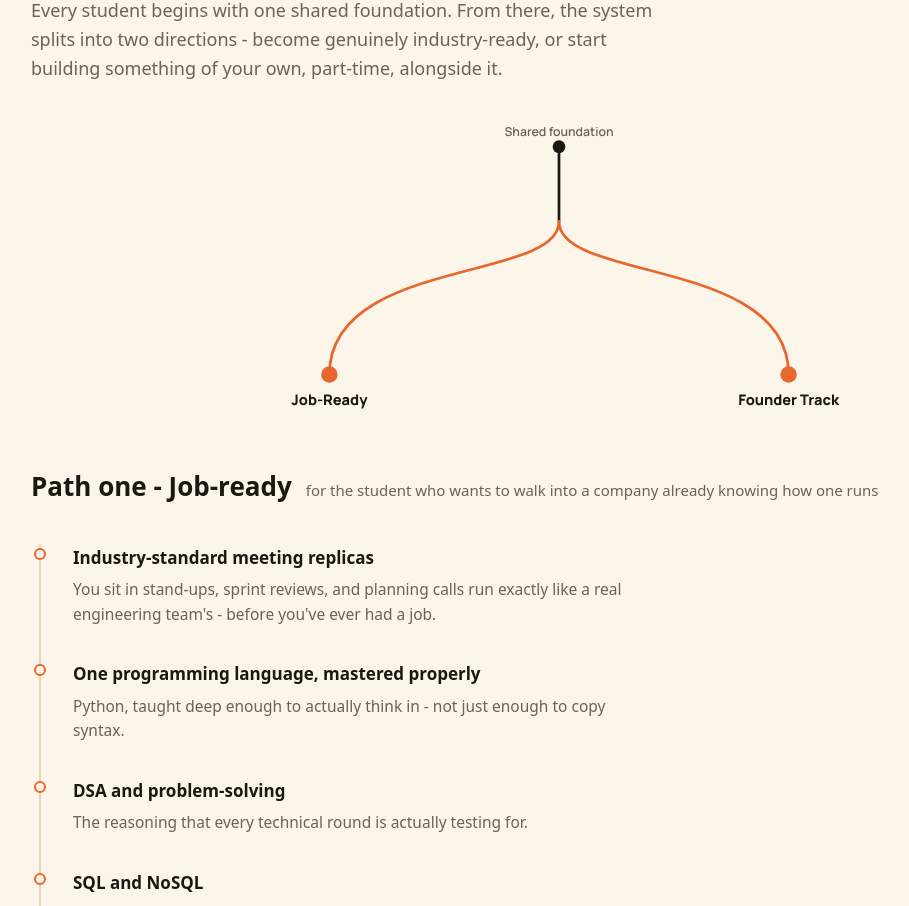
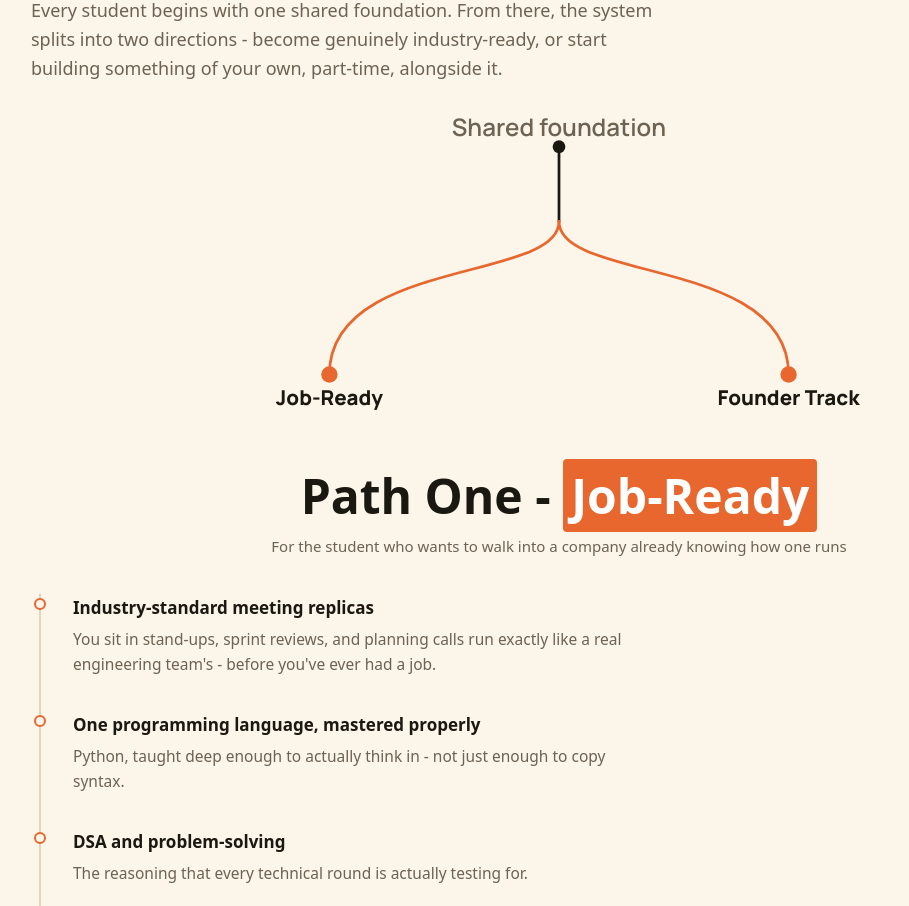
Before and after one commit to developerbuildwithsanny-cmyk/grow10x, a Next.js app: page / in a window 1280 px wide. Shown: the part 1860-2766 px from the top of the page, without its empty margins (81-990 px from the left). Built offline with nearby package versions, Linux system fonts and the light colour scheme; a web font is replaced by a local one.

Commit message:
updated style

```diff
--- a/src/components/newHomepage/Sections.jsx
+++ b/src/components/newHomepage/Sections.jsx
@@ -46,7 +46,7 @@ export function HeroSection() {
             ["4.5 months", "of hands-on, industry-style training"],
             ["+1 month", "real internship, not a certificate exercise"],
             ["2 paths", "job-ready or founder - you choose"],
-            ["0", "prior experience or knowledge required"],
+            ["No", "prior experience or knowledge required"],
           ].map(([value, label]) => (
             <div key={value} className="flex flex-col">
               <strong className="text-[32px] leading-tight tracking-[-0.02em]">
@@ -121,7 +121,7 @@ export function PathsDiagram() {
           textAnchor="middle"
           fill="#6e6252"
           fontFamily="Manrope, sans-serif"
-          fontSize="13.5"
+          fontSize="26.5"
           fontWeight="600"
         >
           Shared foundation
@@ -134,7 +134,7 @@ export function PathsDiagram() {
           textAnchor="middle"
           fill="#1b1812"
           fontFamily="Manrope, sans-serif"
-          fontSize="16"
+          fontSize="22.5"
           fontWeight="800"
         >
           Job-Ready
@@ -145,7 +145,7 @@ export function PathsDiagram() {
           textAnchor="middle"
           fill="#1b1812"
           fontFamily="Manrope, sans-serif"
-          fontSize="16"
+          fontSize="22.5"
           fontWeight="800"
         >
           Founder Track
@@ -158,13 +158,16 @@ export function PathsDiagram() {
 export function JobReadySection() {
   return (
     <div className="mb-0">
-      <div className="mb-9 flex flex-wrap items-baseline gap-3.5">
-        <h3 className="m-0 text-[26px] font-extrabold">Path one - Job-ready</h3>
-        <span className={`text-[15px] ${muted}`}>
-          for the student who wants to walk into a company already knowing how
+      <center><div className="mb-9 flex flex-col gap-2">
+        <h1 className="m-0 whitespace-nowrap text-[26px] md:text-[48px] font-extrabold leading-tight">
+          Path One - <span className="bg-[#e8672e] text-white px-2 py-1 rounded">Job-Ready</span>
+        </h1>
+        <span className={`block text-[15px] leading-6 ${muted}`}>
+          For the student who wants to walk into a company already knowing how
           one runs
         </span>
       </div>
+      </center>
       <div className="ml-2 border-l-2 border-[#e4d6bb]">
         {jobReadyMilestones.map(([title, body]) => (
           <div
--- a/src/components/newHomepage/page.jsx
+++ b/src/components/newHomepage/page.jsx
@@ -37,7 +37,7 @@ function SectionIntro({ title, children, centered = false }) {
 
 function FounderNote() {
   return (
-    <div className="grid gap-12 md:grid-cols-[.9fr_1.1fr] md:gap-16">
+    <div className="grid gap-12 md:grid-cols-[.9fr_1.1fr] md:gap-14">
       <div>
         <h2 className="mb-5 text-[clamp(28px,4vw,40px)] font-extrabold leading-[1.2] tracking-[-0.02em]">
           Why this exists
@@ -47,29 +47,32 @@ function FounderNote() {
           kept seeing - talented students, held back not by ability, but by cost
           and access.
         </p>
+
+        <p className="mt-5 text-[17px] text-[#6e6252]">
+          For Full explaination, Watch 👇 this reel.
+        </p>
+        <ReelCard />
+      </div>
+      <div>
+        <p className="mb-5 text-[17px]">
+          College gives you a degree. Industry expects skills. But most students
+          graduate without knowing what to learn, which roles to apply for, or
+          how to build a career. <b>We are building the bridge</b>. Our goal is
+          simple: help students understand the industry, build the right skills,
+          and become career-ready before they graduate.
+        </p>
+        <p className="mb-10 text-[17px]">
+          <i>
+            From degree to direction. From learning to building.
+            <br />
+            This is why 10xAISchool exists.
+          </i>
+        </p>
         <p className="font-bold">
           Chaitanya
           <span className="mt-0.5 block text-sm font-medium text-[#6e6252]">
             AI Engineering and Agentic AI Trainer · Co-Founder, 10xAISchool
           </span>
-        </p>
-      </div>
-      <div>
-        <p className="mb-5 text-[17px]">
-          College gives you a degree. Industry expects skills.
-          But most students graduate without knowing what to learn, which roles to apply for,
-          or how to build a career. <b>We are building the bridge</b>. Our goal is simple: help
-          students understand the industry, build the right skills, and become career-ready before they graduate.
-
-
-        </p>
-        <p className="mb-5 text-[17px]">
-         <i>From degree to direction. From learning to building.
-        <br/>This is why 10xAISchool exists.
-         </i>
-        </p>
-        <p className="mb-5 text-[17px] text-[#6e6252]">
-         For Full explaination, Watch 👇 this reel.
         </p>
       </div>
     </div>
@@ -97,14 +100,12 @@ function JoinSection() {
           <strong
             className={`text-[clamp(48px,8vw,84px)] leading-none tracking-[-0.03em] transition-[filter] duration-500 ${revealed ? "blur-0" : "blur-[18px]"}`}
           >
-            <sup className="text-[.32em] text-[#6e6252]">
-
-                </sup>
+            <sup className="text-[.32em] text-[#6e6252]"></sup>
           </strong>
         </button>
         <a
           href={joinUrl}
-        //   target="_blank"
+          //   target="_blank"
           rel="noreferrer"
           className="inline-flex rounded-full bg-[#e8672e] px-[30px] py-[15px] text-base font-bold text-white transition hover:bg-[#d1541f]"
         >
@@ -122,7 +123,7 @@ function ReelCard() {
       href={reelUrl}
       target="_blank"
       rel="noreferrer"
-      className="mx-auto mt-10 flex max-w-[580px] items-center gap-4 rounded-[22px] bg-[#1b1812] px-[22px] py-6 text-[#fbf5ea] transition hover:-translate-y-0.5 hover:bg-[#2b241c] md:mt-[52px] md:gap-[22px] md:px-8 md:py-7"
+      className="mx-auto mt-5 flex max-w-[580px] items-center gap-4 rounded-[22px] bg-[#1b1812] px-[22px] py-6 text-[#fbf5ea] transition hover:-translate-y-0.5 hover:bg-[#2b241c] md:mt-[20px] md:gap-[20px] md:px-8 md:py-7"
     >
       <span className="grid h-[50px] w-[50px] flex-none place-items-center rounded-full bg-[#e8672e] md:h-[60px] md:w-[60px]">
         ▶
@@ -167,12 +168,21 @@ export default function HomePage() {
         </QuoteBand>
         <section id="founder-track" className="bg-[#f2e6d0] px-0 py-[70px]">
           <div className={wrap}>
-            <SectionIntro title="Path two - Build your own thing">
-              Run this part-time, alongside everything else. It&apos;s a plain
-              framework for turning a real problem into a product people
-              actually pay for - no funding, no team, and no computer-science
-              degree required to start.
-            </SectionIntro>
+            <div
+              className={`mb-10 max-w-[640px]  }`}
+            >
+              <h2 className="mb-[18px] text-[clamp(30px,4vw,44px)] font-extrabold leading-[1.15] tracking-[-0.02em]">
+                Path Two - <span className="bg-[#e8672e] text-white px-2 py-1 rounded ">Founder Track</span>
+              </h2>
+              <p className="m-0 text-[18px] text-[#6e6252]">
+                {" "}
+                Run this part-time, alongside everything else. It&apos;s a plain
+                framework for turning a real problem into a product people
+                actually pay for - no funding, no team, and no computer-science
+                degree required to start.
+              </p>
+            </div>
+
             <FounderSection />
           </div>
         </section>
@@ -189,22 +199,15 @@ export default function HomePage() {
             <IncludedSection />
           </div>
         </section>
-        <section id="about" className="bg-[#f2e6d0] px-0 py-[100px]">
+        <section id="about" className="bg-[#f2e6d0] px-0 py-[60px]">
           <div className={wrap}>
             <FounderNote />
-            <ReelCard />
           </div>
         </section>
-
-
-
 
         <BeyondCurriculumSection />
         <AudienceSection />
         <LinkedInShowcase />
-
-
-
         <FinalCtaSection />
       </main>
       <ProfileFooter />
```
